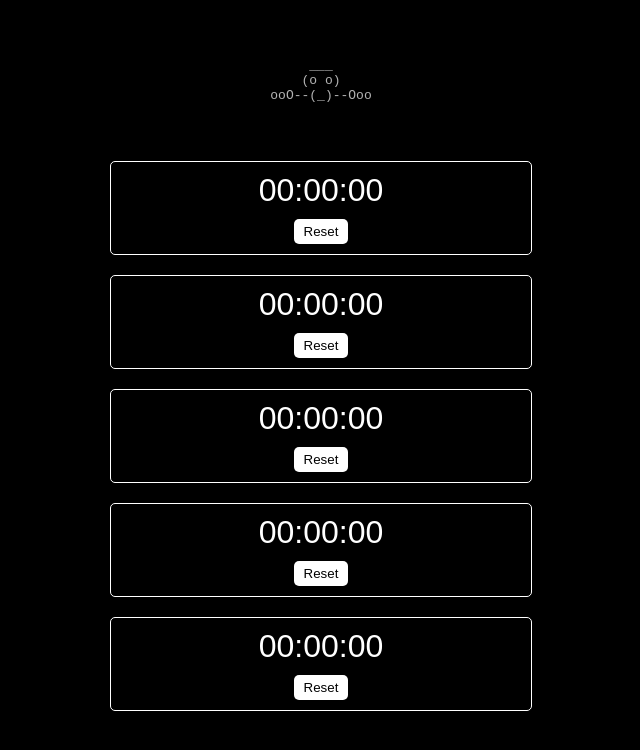
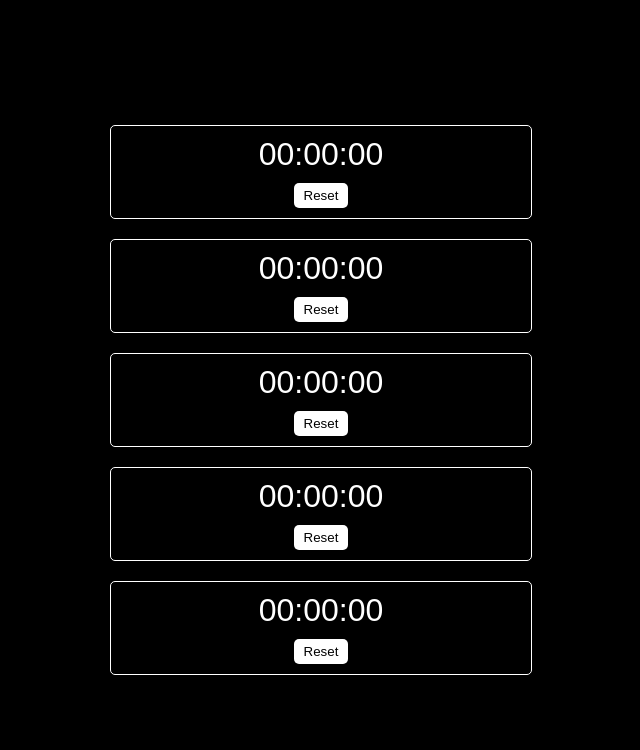
Before and after one commit to GaHub/timer-web-app, a plain HTML site: page index.html in a window 1280 px wide. Shown: the whole page, without its empty margins (319-959 px from the left). Drawn offline with Linux system fonts and the light colour scheme.

Commit message:
Update index.html

```diff
--- a/index.html
+++ b/index.html
@@ -10,35 +10,20 @@
             display: flex;
             flex-direction: column;
             align-items: center;
-            justify-content: flex-start; /* Allinea gli elementi all'inizio */
+            justify-content: center;
             height: 100vh;
             margin: 0;
             background-color: #000;
             color: #fff;
-            position: relative;
-        }
-        .ascii-art {
-            position: relative;
-            margin: 0; /* Elimina il margine superiore */
-            white-space: pre; /* Preserva gli spazi e i ritorni a capo */
-            font-family: monospace;
-            color: rgba(255, 255, 255, 0.7); /* Colore bianco semi-trasparente */
-            z-index: 1;
         }
         .timer {
-            margin: 10px 0; /* Mantieni il margine superiore e inferiore tra i timer */
+            margin: 10px;
             padding: 10px;
             border: 1px solid #fff;
             border-radius: 5px;
             width: 80%;
             max-width: 400px;
             text-align: center;
-            z-index: 2;
-            position: relative;
-            background-color: rgba(0, 0, 0, 0.8); /* Sfondo semi-trasparente */
-        }
-        .first-timer {
-            margin-top: 0; /* Elimina il margine superiore per il primo timer */
         }
         .timer span {
             font-size: 2em;
@@ -60,16 +45,7 @@
     </style>
 </head>
 <body>
-    <div class="ascii-art">
-        <!-- ASCII Art of a chef -->
-        <pre>
-     ___
-    (o o)
-ooO--(_)--Ooo
-        </pre>
-    </div>
-
-    <div class="timer first-timer">
+    <div class="timer">
         <span id="timer1" onclick="toggleTimer(1)">00:00:00</span>
         <button onclick="resetTimer(1)">Reset</button>
     </div>
```
